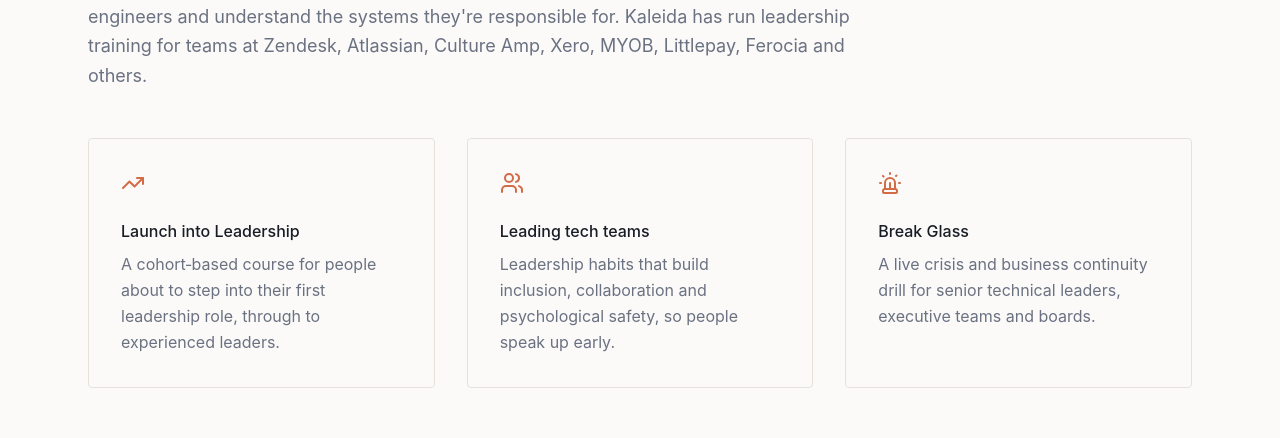
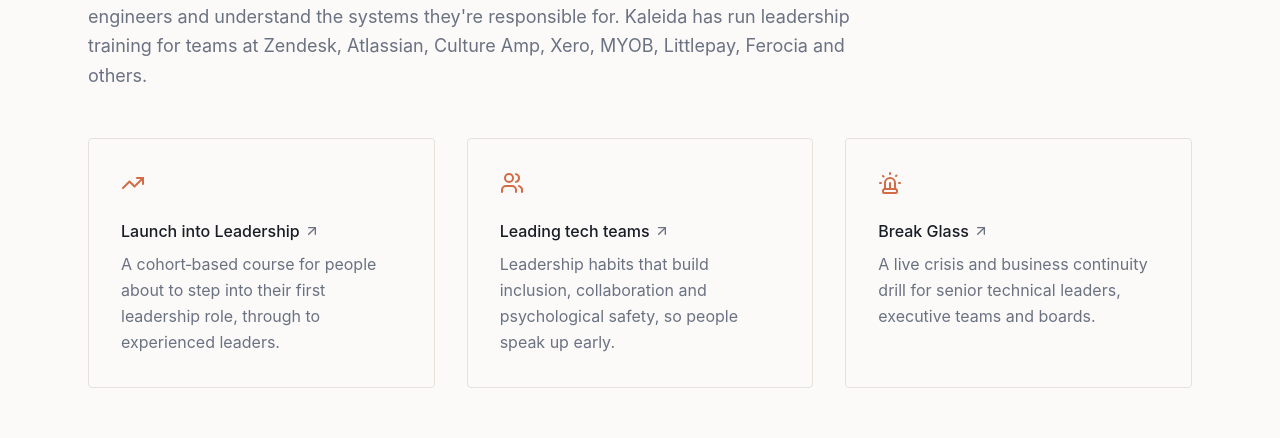
Before and after one commit to GretchS/gretchenscott, a React (Vite) app: page / in a window 1280 px wide. Shown: the part 3900-4338 px from the top of the page. Built offline with nearby package versions, Linux system fonts and the light colour scheme; the HTML template or start-up script is replaced by a standard one.

Commit message:
Link program boxes to Kaleida

```diff
--- a/src/components/Leadership.tsx
+++ b/src/components/Leadership.tsx
@@ -1,19 +1,22 @@
-import { TrendingUp, Users, Siren } from "lucide-react";
+import { TrendingUp, Users, Siren, ArrowUpRight } from "lucide-react";
 
 const focuses = [
   {
     icon: TrendingUp,
     title: "Launch into Leadership",
+    href: "https://www.kaleida.team/courses/launch-into-leadership/",
     text: "A cohort‑based course for people about to step into their first leadership role, through to experienced leaders.",
   },
   {
     icon: Users,
     title: "Leading tech teams",
+    href: "https://www.kaleida.team/",
     text: "Leadership habits that build inclusion, collaboration and psychological safety, so people speak up early.",
   },
   {
     icon: Siren,
     title: "Break Glass",
+    href: "https://www.kaleida.team/break-glass/",
     text: "A live crisis and business continuity drill for senior technical leaders, executive teams and boards.",
   },
 ];
@@ -35,11 +38,21 @@ const Leadership = () => {
         </div>
         <div className="grid md:grid-cols-3 gap-8">
           {focuses.map((item, i) => (
-            <div key={i} className="border border-border rounded-sm p-8 hover:border-accent transition-colors group">
+            <a
+              key={i}
+              href={item.href}
+              target="_blank"
+              rel="noopener noreferrer"
+              className="block border border-border rounded-sm p-8 hover:border-accent focus-visible:outline-none focus-visible:ring-2 focus-visible:ring-foreground transition-colors group"
+            >
               <item.icon className="w-6 h-6 text-accent mb-6 group-hover:scale-110 transition-transform" />
-              <p className="font-medium text-foreground mb-2">{item.title}</p>
+              <p className="font-medium text-foreground mb-2 flex items-center gap-1">
+                {item.title}
+                <ArrowUpRight className="w-4 h-4 text-muted-foreground group-hover:text-accent transition-colors" aria-hidden="true" />
+                <span className="sr-only">(opens Kaleida website in a new tab)</span>
+              </p>
               <p className="text-muted-foreground leading-relaxed">{item.text}</p>
-            </div>
+            </a>
           ))}
         </div>
       </div>
```
